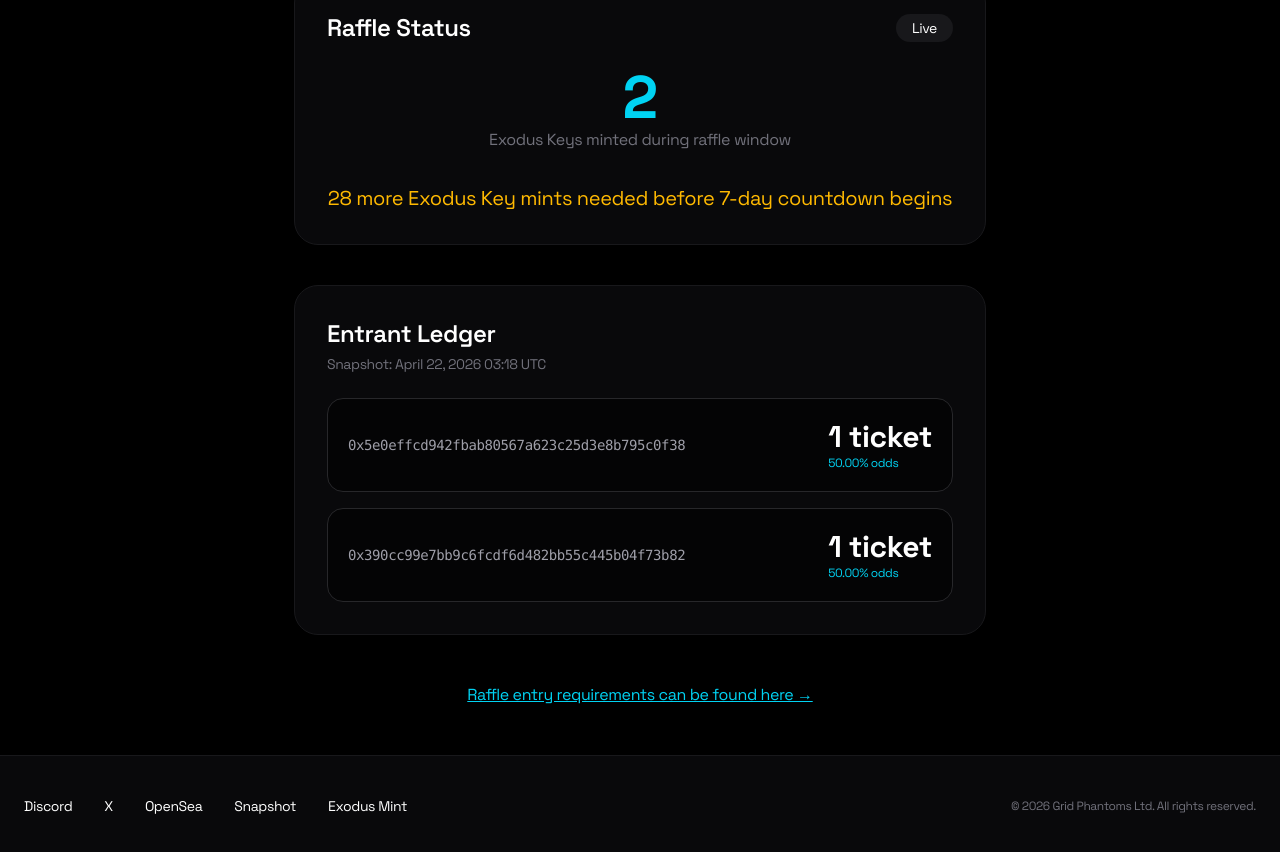
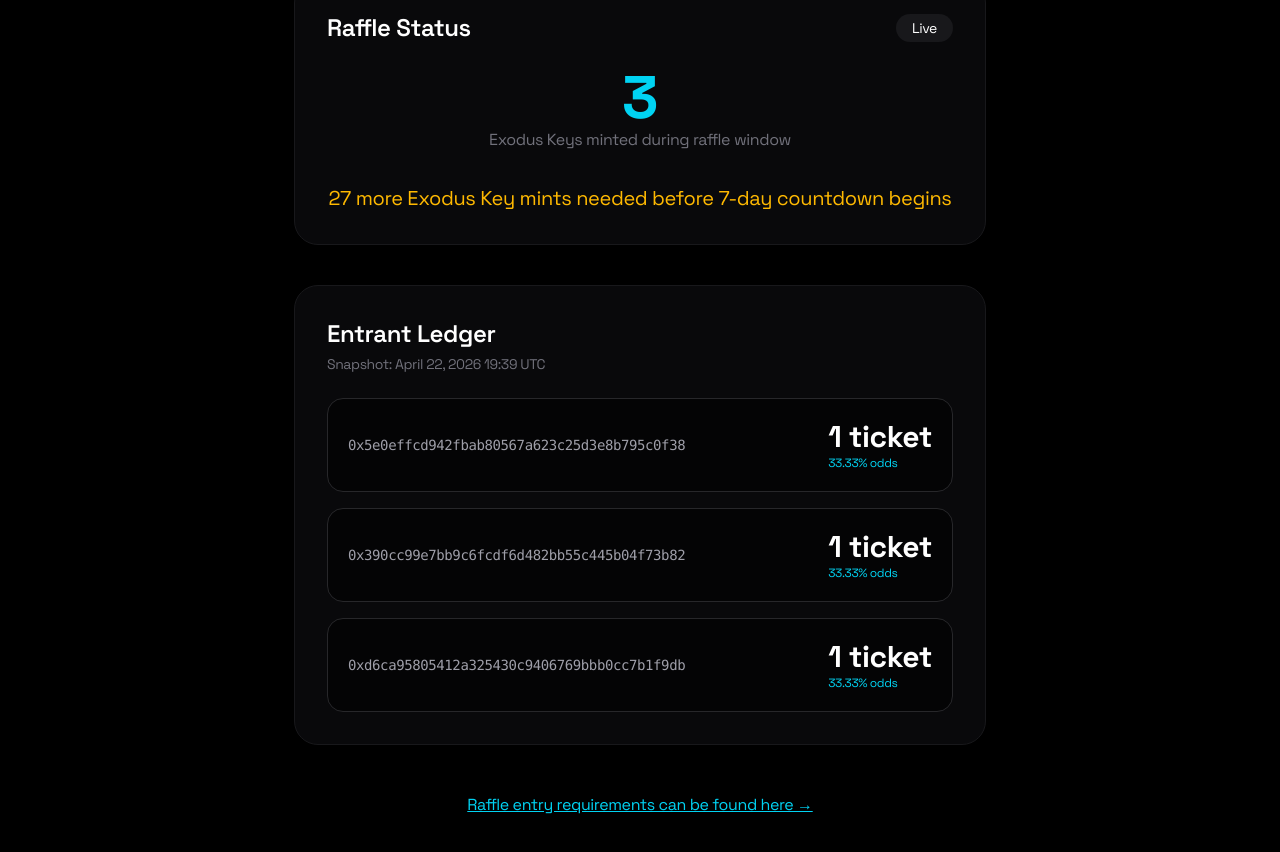
Before and after one commit to GridPhantoms/grid-keys-points, a Next.js app: page /raffle in a window 1280 px wide. Shown: the part 696-1548 px from the top of the page. Built offline with nearby package versions, Linux system fonts and the light colour scheme.

Commit message:
Update raffle page

```diff
--- a/app/raffle/page.tsx
+++ b/app/raffle/page.tsx
@@ -10,7 +10,7 @@ export default function RaffleTracker() {
   const [totalTickets, setTotalTickets] = useState(0);
   const [entrants, setEntrants] = useState<any[]>([]);
   const [loading, setLoading] = useState(true);
-  const [lastSnapshot] = useState("April 22, 2026 03:18 UTC");
+  const [lastSnapshot] = useState("April 22, 2026 19:39 UTC");
   const [menuOpen, setMenuOpen] = useState(false);
 
   // Exact timestamp of the 30th mint (Token #406) — 2026-04-10 02:10:23 UTC
```
Also changed, not shown: public/raffle-snapshot.csv.
